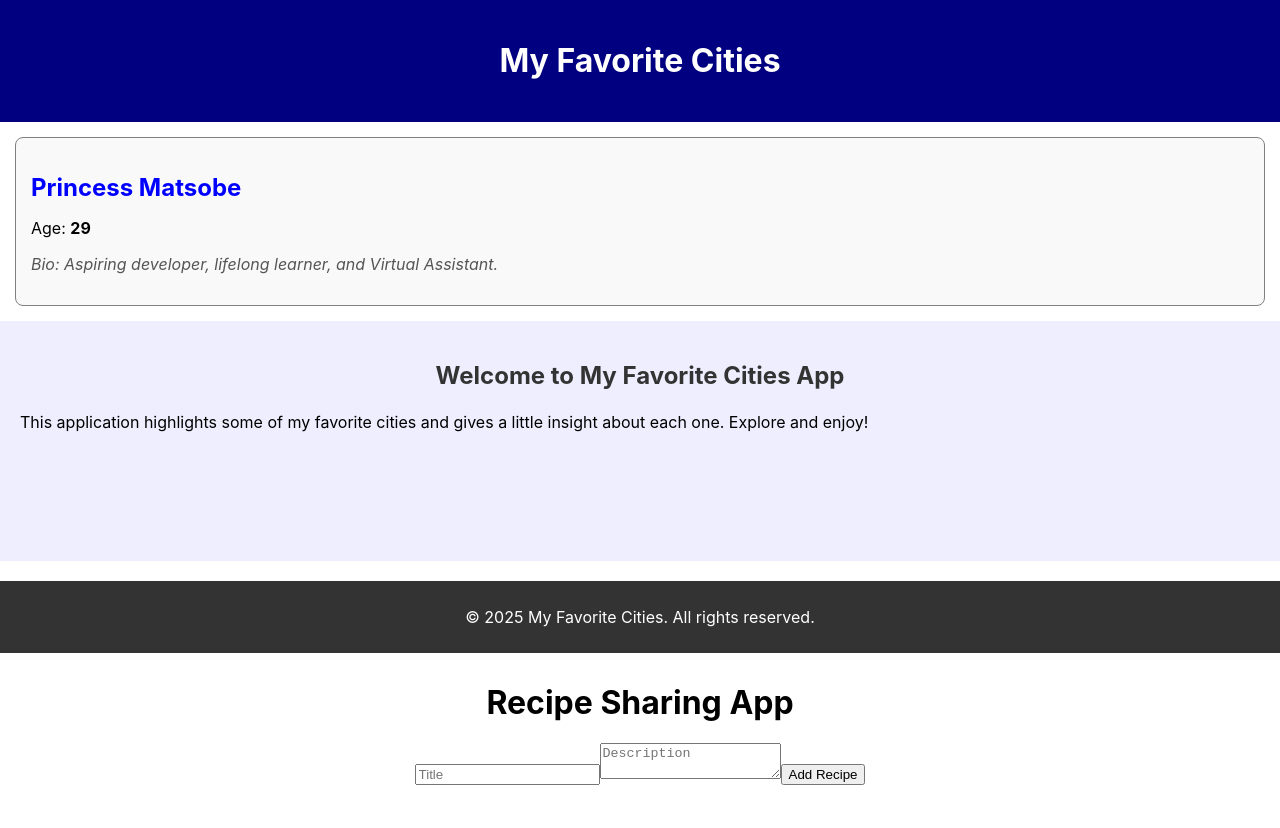
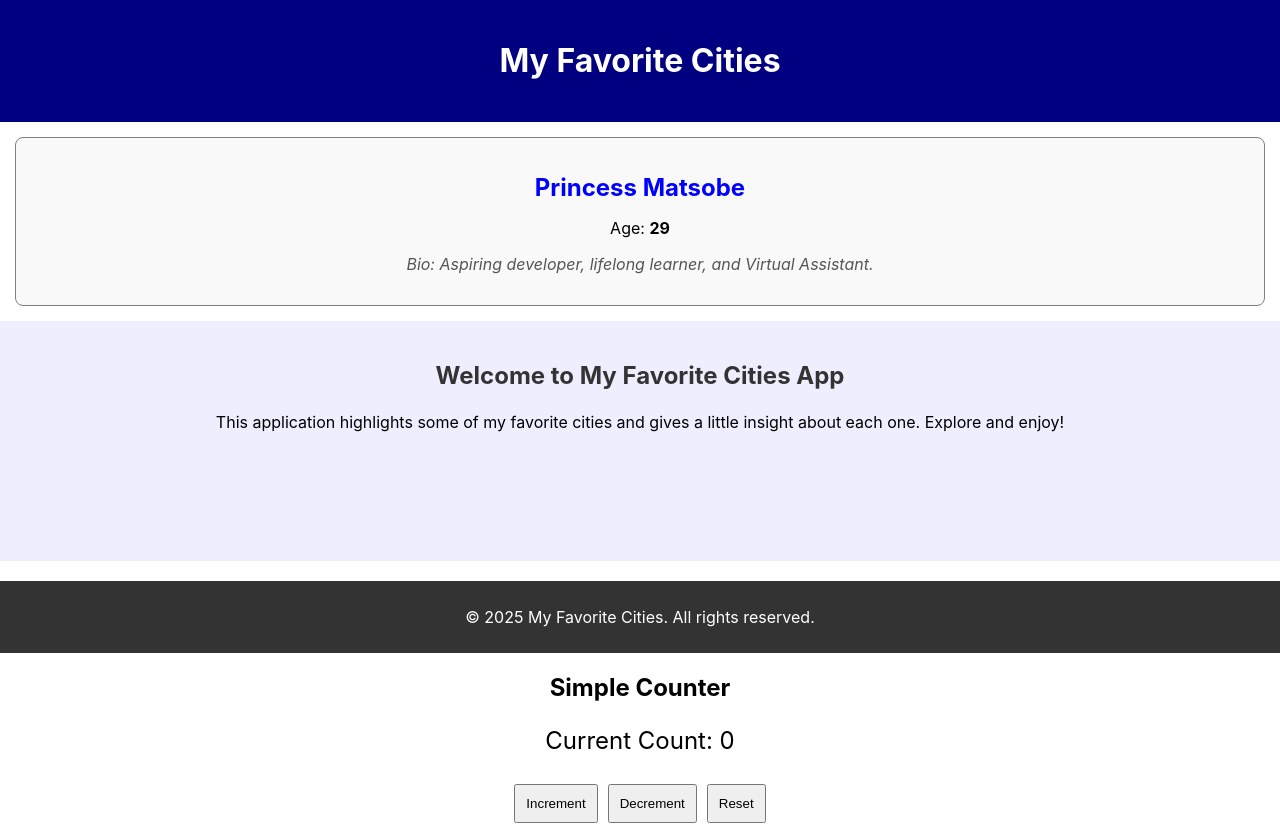
Before and after one commit to Princyym89/alx-fe-reactjs, a React (Create React App) app: page / in a window 1280 px wide. Before the commit the page ends 800 px from the top, so only its background shows below. Built offline with nearby package versions, Linux system fonts and the light colour scheme.

Commit message:
Add Counter component with useState functionality

```diff
--- a/src/App.js
+++ b/src/App.js
@@ -1,14 +1,13 @@
+import './App.css';
 import Header from './components/Header';
 import UserProfile from './components/UserProfile';
 import MainContent from './components/MainContent';
 import Footer from './components/Footer';
-import RecipeList from './components/RecipeList';
-import AddRecipeForm from './components/AddRecipeForm';
-import './App.css';
+import Counter from './components/Counter';
 
 function App() {
   return (
-    <div>
+    <div className="App">
       <Header />
       <UserProfile
         name="Princess Matsobe"
@@ -17,12 +16,7 @@ function App() {
       />
       <MainContent />
       <Footer />
-
-      <div className="App" style={{ marginTop: '30px' }}>
-        <h1>Recipe Sharing App</h1>
-        <AddRecipeForm />
-        <RecipeList />
-      </div>
+      <Counter />
     </div>
   );
 }
--- /dev/null
+++ b/src/components/Counter.jsx
@@ -0,0 +1,23 @@
+import { useState } from 'react';
+
+function Counter() {
+  const [count, setCount] = useState(0);
+
+  return (
+    <div style={{ textAlign: 'center', marginTop: '20px' }}>
+      <h2>Simple Counter</h2>
+      <p style={{ fontSize: '24px' }}>Current Count: {count}</p>
+      <button onClick={() => setCount(count + 1)} style={{ margin: '5px', padding: '10px' }}>
+        Increment
+      </button>
+      <button onClick={() => setCount(count - 1)} style={{ margin: '5px', padding: '10px' }}>
+        Decrement
+      </button>
+      <button onClick={() => setCount(0)} style={{ margin: '5px', padding: '10px' }}>
+        Reset
+      </button>
+    </div>
+  );
+}
+
+export default Counter;
```
